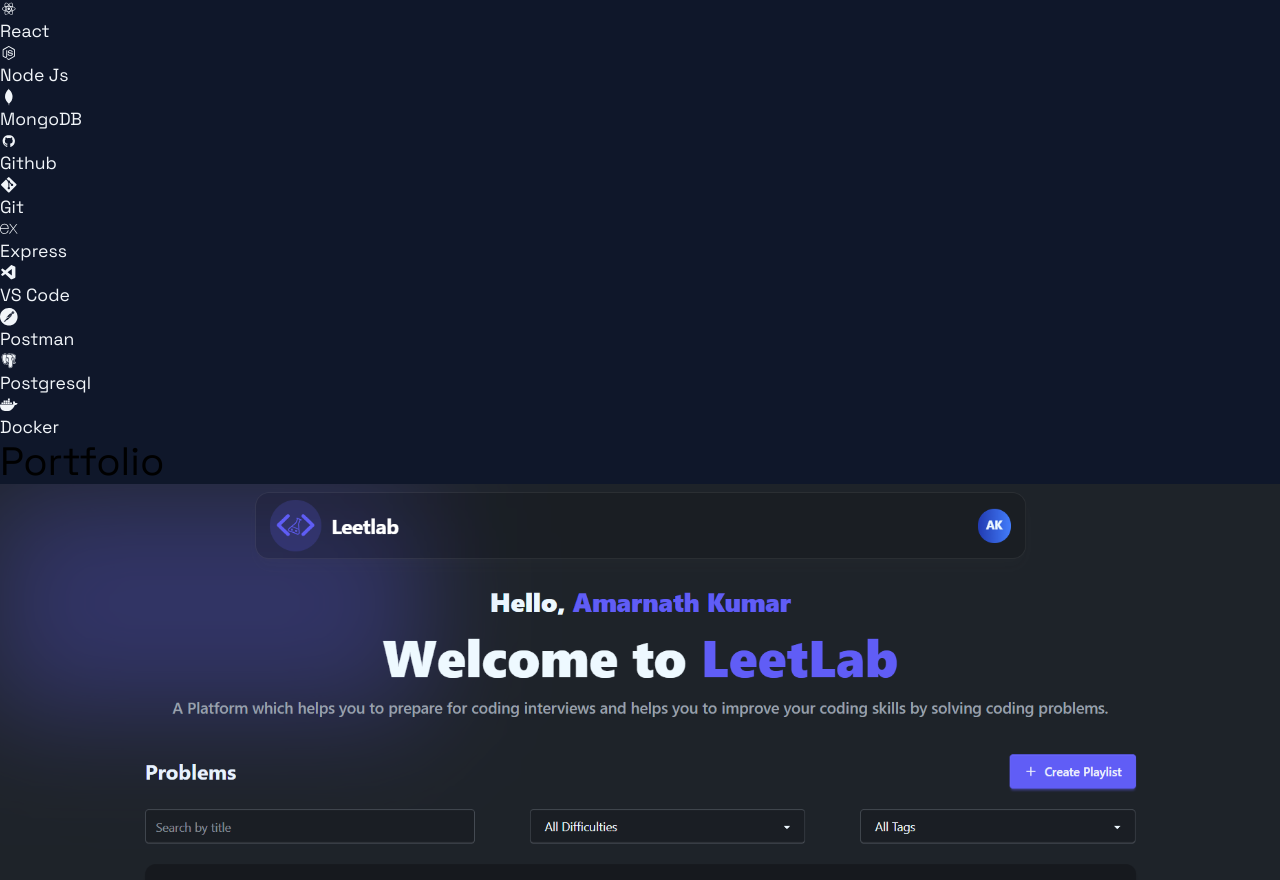
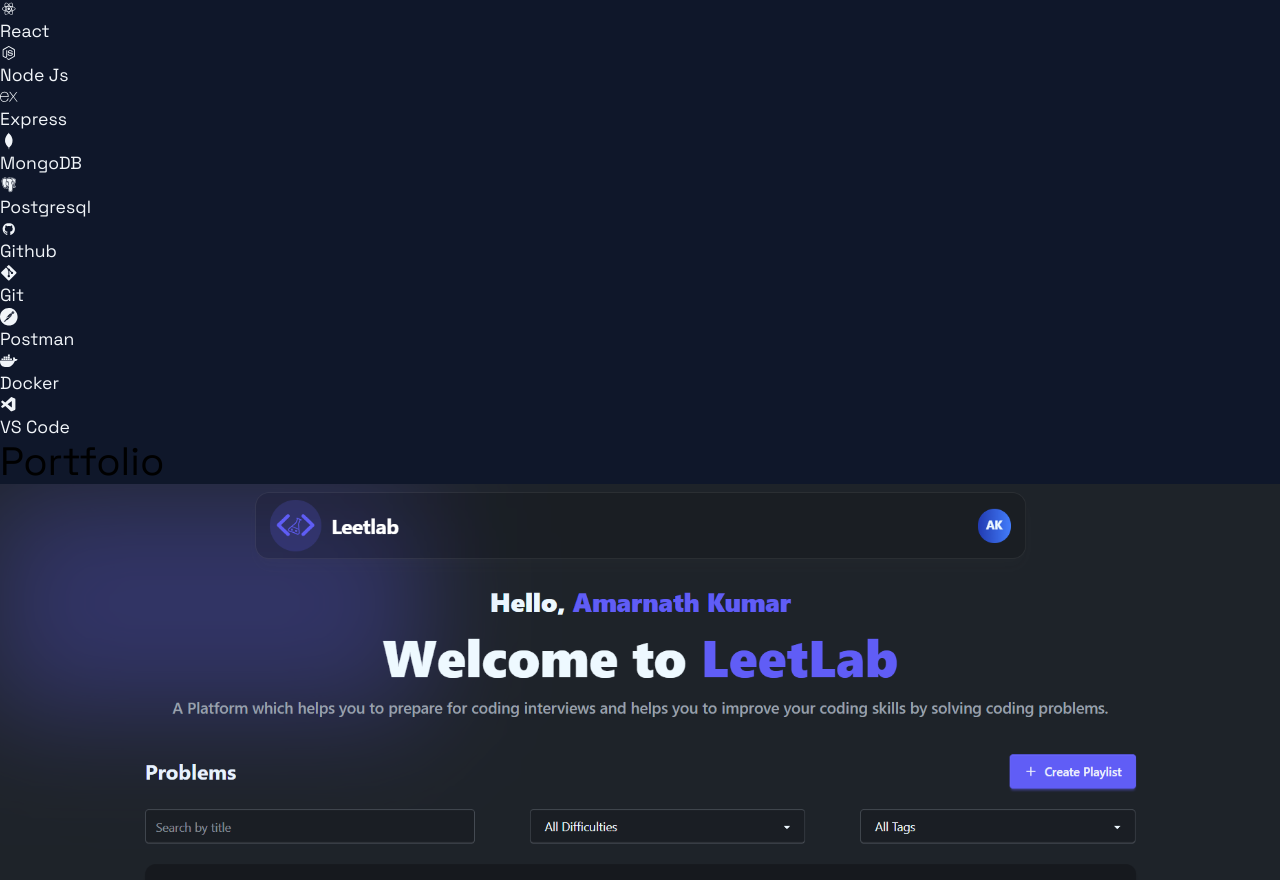
Before and after one commit to Amarsah15/Portfolio, a React (Vite) app: page / in a window 1280 px wide. Shown: the part 1334-2214 px from the top of the page. Built offline with nearby package versions, Linux system fonts and the light colour scheme.

Commit message:
fix: Reorder skills in Skills component for better organization

```diff
--- a/src/components/Skills.jsx
+++ b/src/components/Skills.jsx
@@ -25,17 +25,17 @@ const skills = [
       { name: "JS", icon: <DiJavascript1 className="text-yellow-600" /> },
       { name: "React", icon: <DiReact className="text-teal-600" /> },
       { name: "Node Js", icon: <DiNodejsSmall className="text-green-600" /> },
+      { name: "Express", icon: <SiExpress className="text-gray-600" /> },
       { name: "MongoDB", icon: <DiMongodb className="text-green-600" /> },
-      { name: "Github", icon: <DiGithubBadge className="text-white" /> },
-      { name: "Git", icon: <FaGitAlt className="text-red-600" /> },
-      { name: "Express", icon: <SiExpress className="text-gray-600" /> },
-      { name: "VS Code", icon: <VscVscode className="text-blue-600" /> },
-      { name: "Postman", icon: <SiPostman className="text-orange-600" /> },
       {
         name: "Postgresql",
         icon: <BiLogoPostgresql className="text-[#395f89]" />,
       },
+      { name: "Github", icon: <DiGithubBadge className="text-white" /> },
+      { name: "Git", icon: <FaGitAlt className="text-red-600" /> },
+      { name: "Postman", icon: <SiPostman className="text-orange-600" /> },
       { name: "Docker", icon: <SiDocker className="text-blue-600" /> },
+      { name: "VS Code", icon: <VscVscode className="text-blue-600" /> },
     ],
   },
 ];
```
